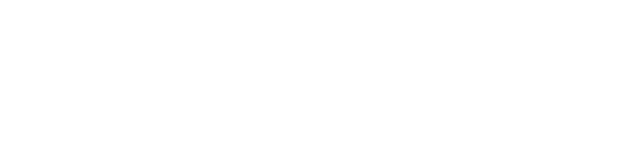
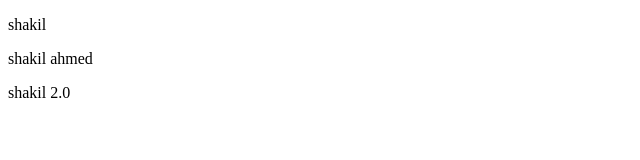
Before and after one commit to openarahmed/My-first-repo, a plain HTML site: page index.html in a window 1280 px wide. Shown: the whole page, without its empty margins (0-640 px from the left). Drawn offline with Linux system fonts and the light colour scheme.

```diff
--- a/index.html
+++ b/index.html
@@ -7,6 +7,8 @@
     <title>my first repo</title>
 </head>
 <body>
-
+    <p>shakil</p>
+    <p>shakil ahmed</p>
+    <p>shakil 2.0</p>
 </body>
 </html>
```
